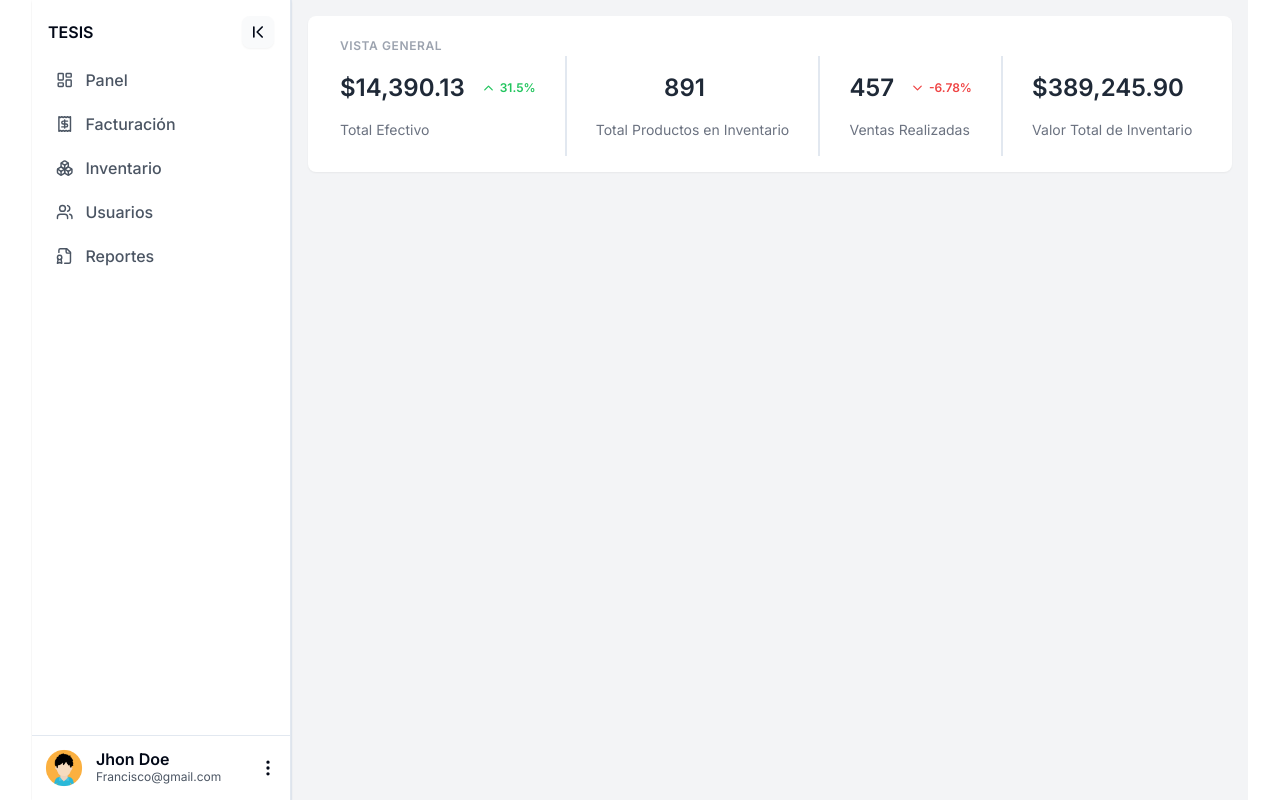
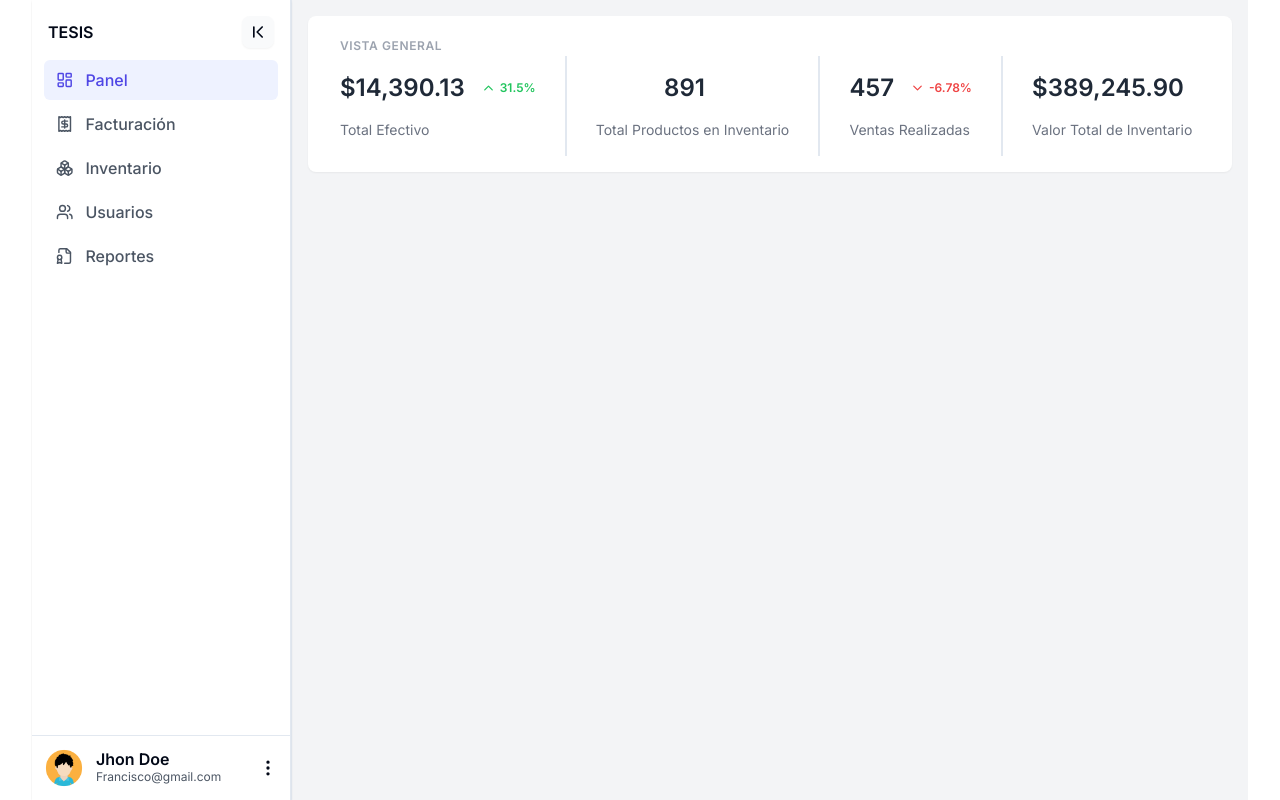
Before and after one commit to francisco-JGC/Inventory-plus-frontend, a Next.js app: page /dashboard in a window 1280 px wide. Built offline with nearby package versions, Linux system fonts and the light colour scheme.

Commit message:
feat: linking menu items

```diff
--- a/src/components/sidebar/item.tsx
+++ b/src/components/sidebar/item.tsx
@@ -1,26 +1,34 @@
 'use client'
 import { useContext } from "react";
 import { SidebarContext } from ".";
+import { usePathname } from "next/navigation";
+import Link from "next/link";
 
 interface ISidebarItemProps {
   icon: React.ReactNode;
   text: string;
-  active?: boolean;
   alert?: boolean;
+  path: string
 }
 
-export const SidebarItem = ({ icon, text, active, alert }: ISidebarItemProps) => {
+export const SidebarItem = ({ icon, text, alert, path }: ISidebarItemProps) => {
+  const pathname = usePathname()
+  const isActive = (path: string) => path === pathname;
+
   const { expanded } = useContext(SidebarContext);
   return (
-    <li className={`relative flex items-center py-2 px-3 my-1 font-medium rounded-md cursor-pointer transition-colors group
-      ${active
-        ? "bg-gradient-to-tr from-indigo-200 to indigo-100 text-indigo-800"
+    <Link href={path} className={`relative flex items-center py-2 px-3 my-1 font-medium rounded-md cursor-pointer transition-colors group
+      ${isActive(path)
+        ? "bg-indigo-50 text-indigo-600"
         : "hover:bg-indigo-50 text-gray-600"}`}
     >
       {icon}
+
       <span className={`overflow-hidden transition-all
-        ${expanded ? "w-52 ml-3" : "w-0"}`
-      }>{text}</span>
+        ${expanded ? "w-52 ml-3" : "w-0"}`}
+      >
+        {text}
+      </span>
 
       {alert && <div className={`absolute right-2 w-2 h-2 rounded bg-indigo-400 ${expanded ? "" : "top-2"}`} />}
 
@@ -34,6 +42,6 @@ export const SidebarItem = ({ icon, text, active, alert }: ISidebarItemProps) =>
           </div>
         )
       }
-    </li>
+    </Link>
   )
 }
```
